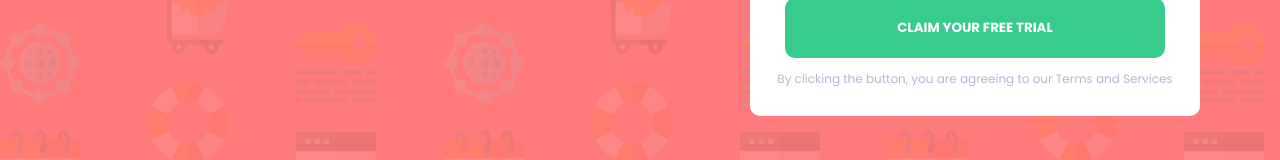
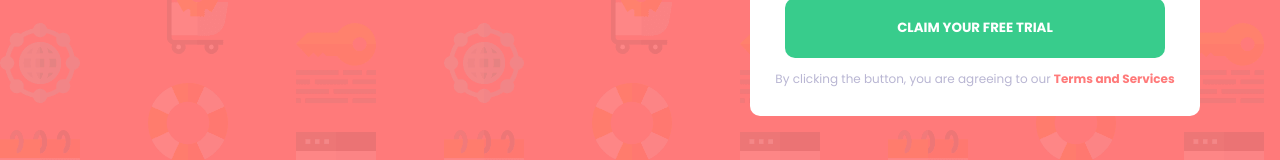
Before and after one commit to niola-liberty/reg-form, a plain HTML site: page index.html in a window 1280 px wide. Shown: the part 499-659 px from the top of the page. Drawn offline with Linux system fonts and the light colour scheme.

Commit message:
Update index.html

```diff
--- a/index.html
+++ b/index.html
@@ -26,7 +26,7 @@
             <input type="email" name="" id="" placeholder="email address" class="email">
             <input type="password" name="" id="" placeholder="password">
             <button>claim your free trial</button>
-            <p>By clicking the button, you are agreeing to our <span>Terms and Services </span> </p>
+            <p>By clicking the button, you are agreeing to our <span> <a href="#"> Terms and Services </a> </span> </p>
 
 
         </div>
```
